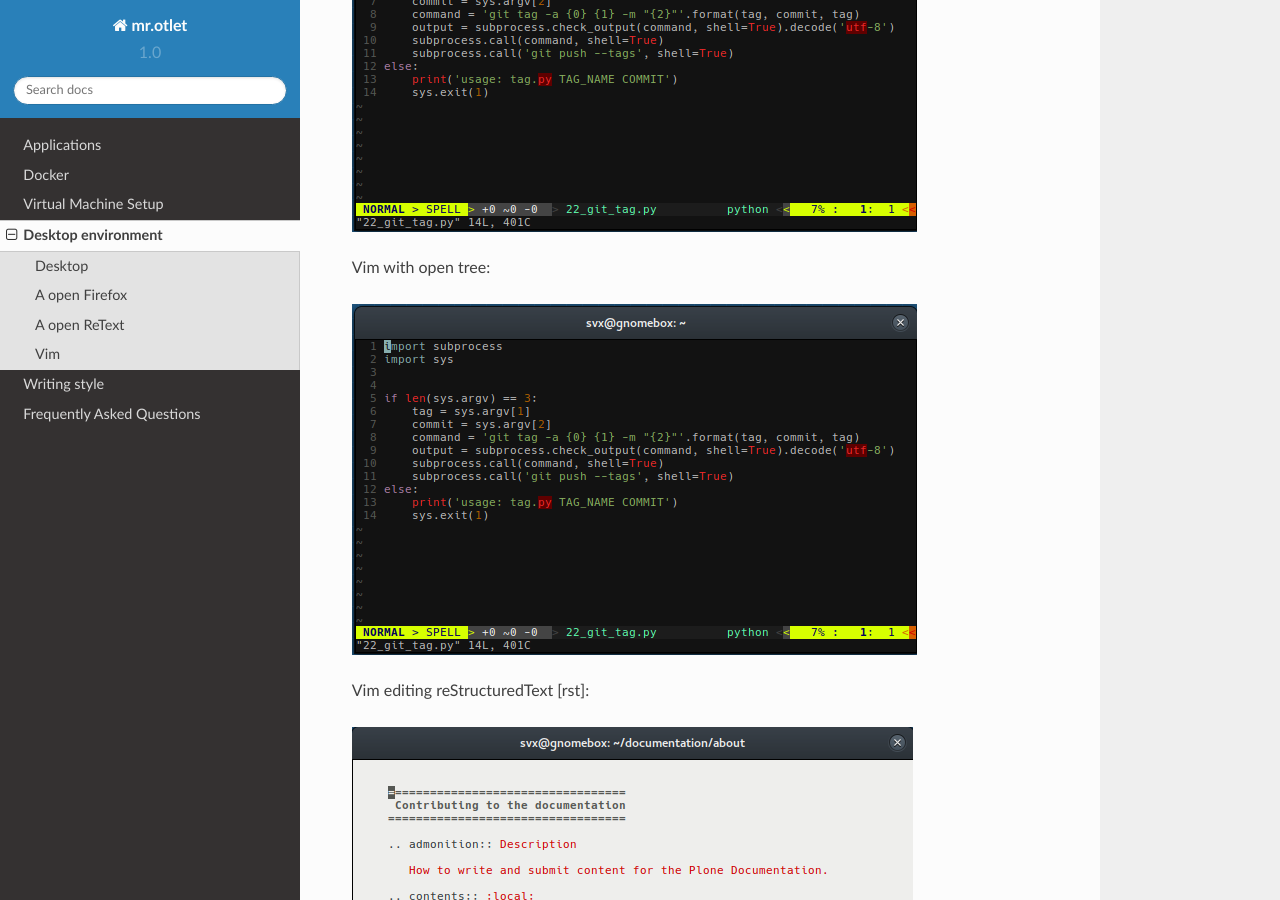
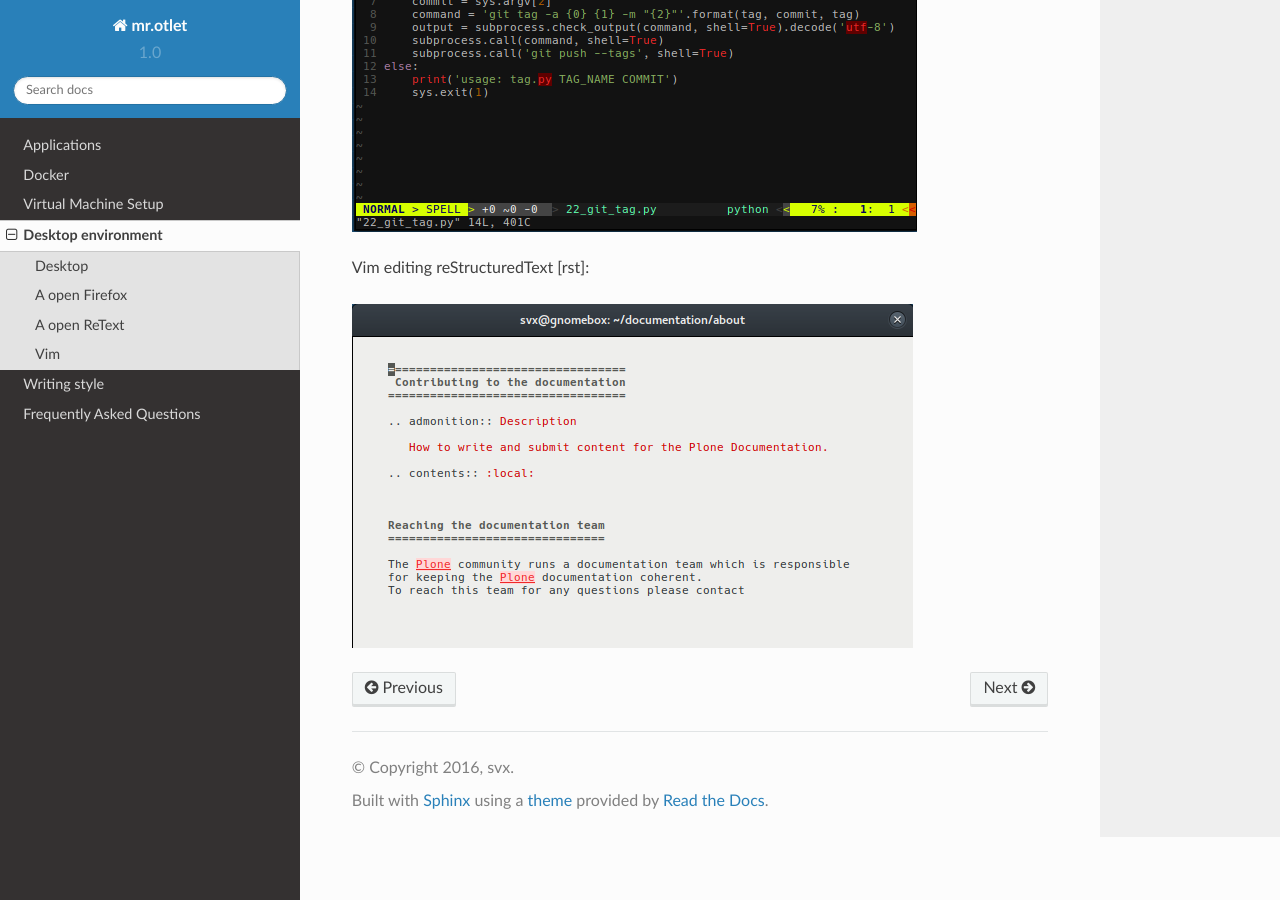
Before and after one commit to svx/mr.otlet, a Sphinx documentation site: the page built from docs/desktop_environment.rst, in a window 1280 px wide and 900 px high, scrolled down 2076 px. Built offline with Sphinx 7.4.7 and the Read the Docs theme 2.0.0, drawn with Linux system fonts in a browser that asks for light colours.

Commit message:
Fix: Picture

```diff
--- a/docs/desktop_environment.rst
+++ b/docs/desktop_environment.rst
@@ -35,14 +35,6 @@ Vim editing python:
    :alt: Picture of vim editing python
 
 
-
-Vim with open tree:
-
-.. image:: _static/vim _python.png
-   :alt: Picture of vim with open nerdtree
-
-
-
 Vim editing reStructuredText [rst]:
 
 .. image:: _static/vim _rst.png
```
Also changed, not shown: docs/_static/vim_nerdtree.png (deleted).
